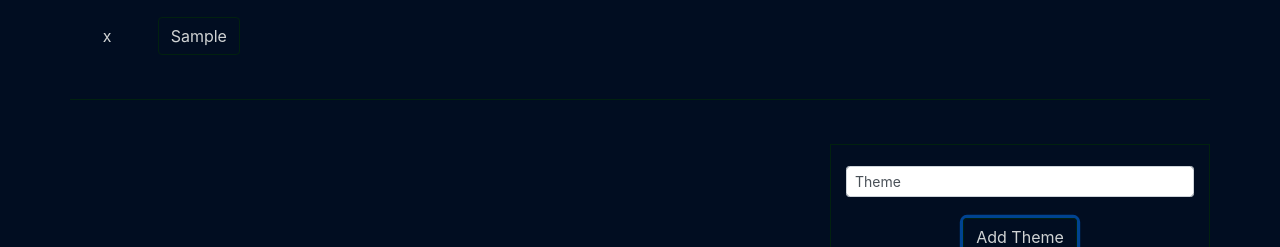
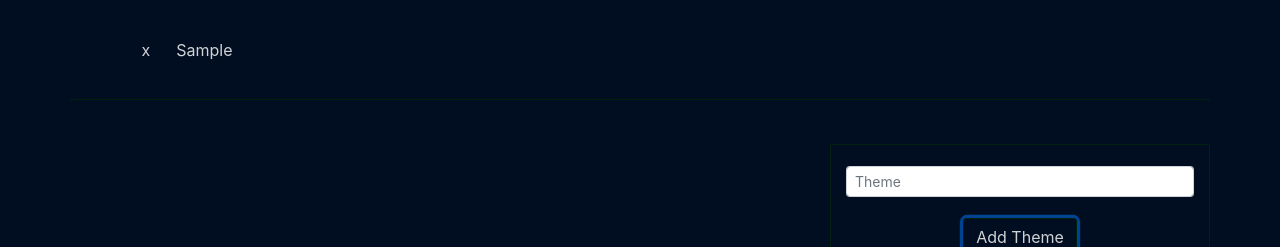
Before and after one commit to RamonJul/GifTastic, a plain HTML site: page index.html in a window 1280 px wide. Both pictures are taken after typing "Sample" into the empty fields and a click on the button "Add Theme". Shown: the top 247 px of the page. Drawn offline with nearby package versions, Linux system fonts and the light colour scheme.

Commit message:
added a few more things

```diff
--- a/assets/javscript/app.js
+++ b/assets/javscript/app.js
@@ -66,14 +66,14 @@ $(document).ready(function () {
       holder.addClass("theme")
       var delete_button =$("<button>")
       delete_button.attr("data-to-do", i)
-      delete_button.addClass("checkbox search_term button btn btn-outline-primary");
+      delete_button.addClass("checkbox search_term btn btn-outline-primary");
       delete_button.css("border-color", "transparent")
       delete_button.css("padding-left", 0)
       delete_button.css("top", 0)
       delete_button.text("x");
 
       var term_holder = $("<button>")
-      term_holder.addClass("search_term button btn btn-outline-primary")
+      term_holder.addClass("search_term  btn btn-outline-primary")
       term_holder.attr("data-search", theme[i])
       term_holder.text(theme[i])
       term_holder.prepend(delete_button)
@@ -133,7 +133,7 @@ $(document).ready(function () {
   $("#add_theme").on("click", function () {
     var addition = $("#theme_new").val().trim();
 
-    $("#theme_new").val("Theme")
+    $("#theme_new").val("")
     if (addition.length != 0 && repeat_check(addition)) {
 
       theme.push(addition)
--- a/assets/styles/style.css
+++ b/assets/styles/style.css
@@ -13,10 +13,25 @@ body,
     border-bottom: .5px solid #01210F;
     z-index: 3;
 }
+#button_holder,.theme{
+    display: flex;
+    flex-direction: row;
+    flex-flow: wrap;
+
+}
+
+.theme{
+    margin: 0 5%;
+    height: 45px;
+}
+#button_holder{
+    align-items: center;
+}
 
 .search_term {
     text-align: center;
-    margin: 1.5%;
+    color: #D0D3D4;
+    border-color: transparent !important;
 }
 
 #main {
@@ -67,6 +82,8 @@ body,
     border-radius: .25rem;
     transition: color .15s ease-in-out,background-color .15s ease-in-out,border-color .15s ease-in-out,box-shadow .15s ease-in-out; */
 }
+
+
 .button:hover {
     background-color: #01210F;
     border-color: #01210F;
```
